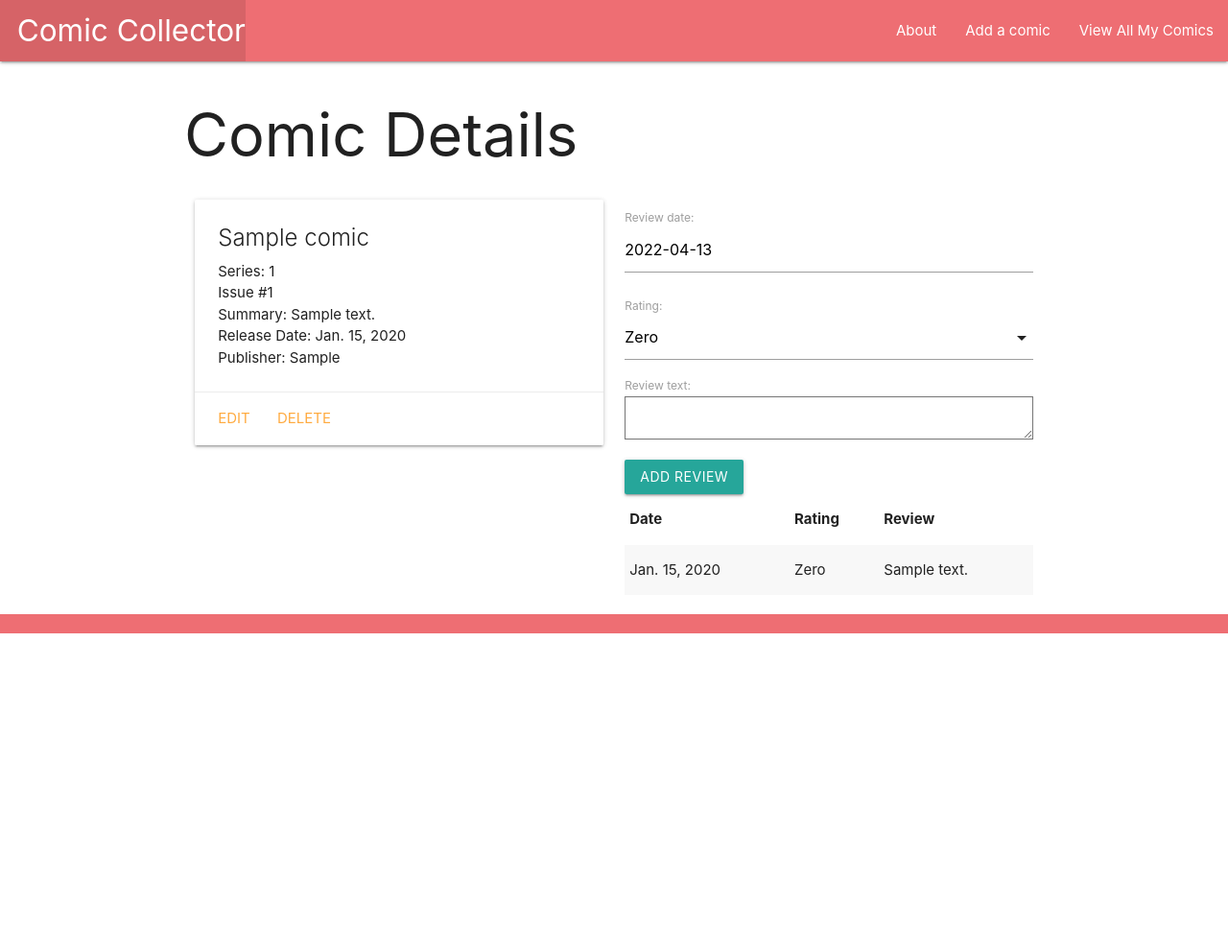
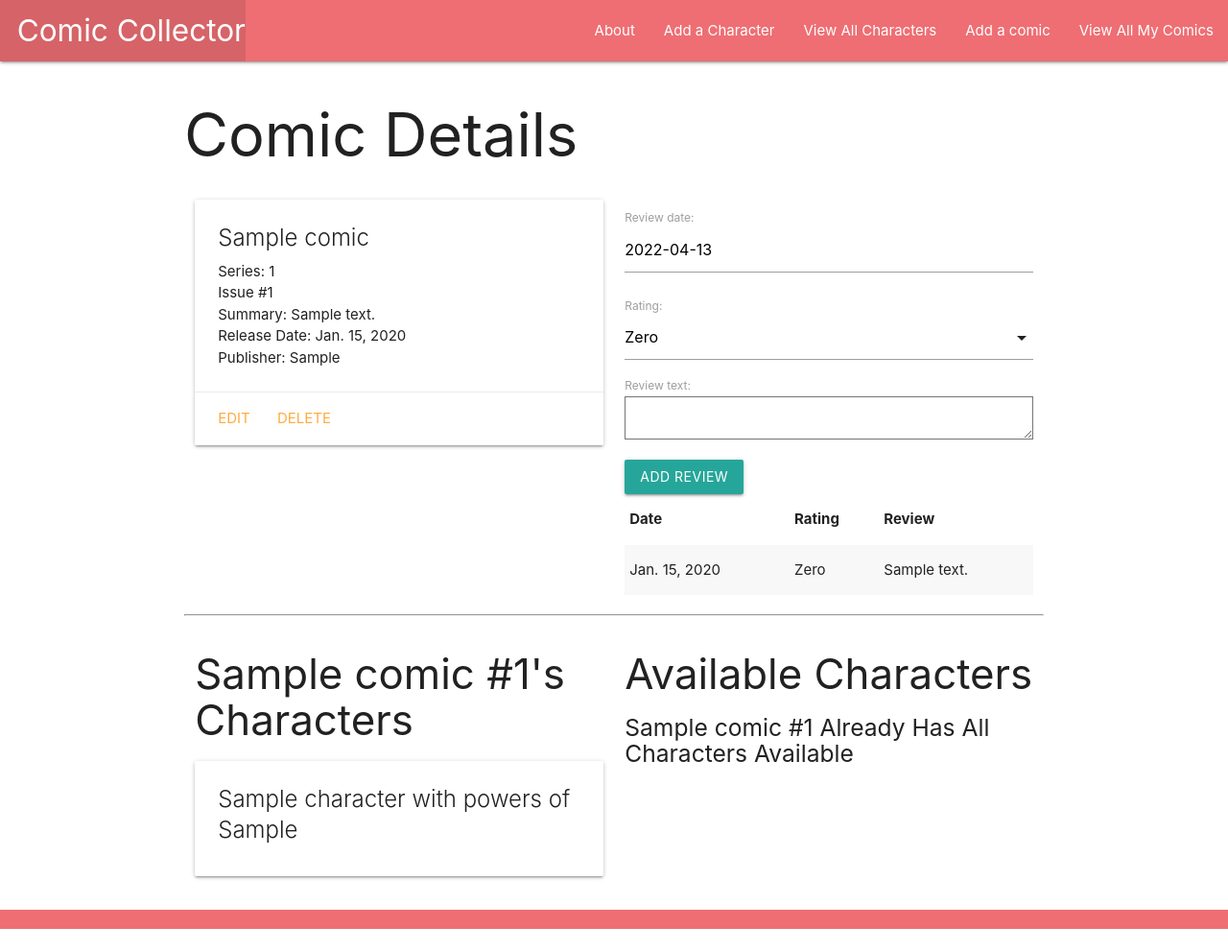
Before and after one commit to Sam-Eryn-Carroll/comiccollector, a Django app: page /comics/1/ in a window 1280 px wide. Shown: the whole page at 96% size. Before the commit the page ends 660 px from the top, so only its background shows below. Run offline with Django 4.2, Linux system fonts and the light colour scheme; tables that the repository leaves empty hold one stand-in row (values such as "Sample post").

Commit message:
comiccollector part 5

```diff
--- a/main_app/admin.py
+++ b/main_app/admin.py
@@ -1,7 +1,9 @@
 from django.contrib import admin
 
-from .models import Comic, Review
+from .models import Comic, Review, Character
 
 admin.site.register(Comic)
 
 admin.site.register(Review)
+
+admin.site.register(Character)
--- a/main_app/models.py
+++ b/main_app/models.py
@@ -10,6 +10,16 @@ RATING = (
     (5, 'Five')
 )
 
+class Character(models.Model):
+    name = models.CharField(max_length=50)
+    power = models.CharField(max_length=300)
+
+    def __str__(self):
+        return self.name
+
+    def get_absolute_url(self):
+        return reverse('characters_detail', kwargs={'pk': self.id})
+
 class Comic(models.Model):
     title = models.CharField(max_length=30)
     series = models.IntegerField()
@@ -17,6 +27,7 @@ class Comic(models.Model):
     summary = models.TextField(max_length=200)
     releasedate = models.DateField()
     publisher = models.CharField(max_length=20)
+    characters = models.ManyToManyField(Character)
 
     def __str__(self):
         return self.title
--- a/main_app/templates/base.html
+++ b/main_app/templates/base.html
@@ -17,6 +17,8 @@
                 </ul>
                 <ul class="right">
                     <li><a href="/about">About</a></li>
+                    <li><a href="{% url 'characters_create' %}">Add a Character</a></li>
+                    <li><a href="{% url 'characters_index' %}">View All Characters</a></li>
                     <li><a href="{% url 'comics_create' %}">Add a comic</a></li>
                     <li><a href="/comics">View All My Comics</a></li>
                 </ul>
--- a/main_app/templates/comics/detail.html
+++ b/main_app/templates/comics/detail.html
@@ -56,4 +56,46 @@
         M.FormSelect.init(selectEl);
     </script>
 
+<hr>
+<div class="row">
+  <div class="col s6">
+    <h3>{{ comic.title }} #{{ comic.issuenumber }}'s Characters</h3>
+    {% if comic.characters.count %}
+      {% for character in comic.characters.all %}
+        <div class="card">
+          <div class="card-content">
+            <span class="card-title">
+              <span>{{ character.name }}</span> with powers of {{ character.power }}
+            </span>
+          </div>
+        </div>
+      {% endfor %}
+    {% else %}
+      <h5>No Characters :(</h5>
+    {% endif %}
+  </div>
+  <!-- Available characters will come after this line -->
+  <div class="col s6">
+    <h3>Available Characters</h3>
+    {% if characters.count %}
+      {% for character in characters.all %}
+        <div class="card">
+          <div class="card-content">
+            <span class="card-title">
+              <span>{{ character.name }}</span> with powers of {{ character.power }}
+            </span>
+          </div>
+          <div class="card-action">
+            <form action="{% url 'assoc_character' comic.id character.id %}" method="POST">
+              {% csrf_token %}
+              <button type="submit" class="btn">Add</button>
+            </form>
+          </div>
+        </div>
+      {% endfor %}
+    {% else %}
+      <h5>{{comic.title}} #{{comic.issuenumber}} Already Has All Characters Available</h5>
+    {% endif %}
+  </div>
+</div>
 {% endblock %}
--- a/main_app/urls.py
+++ b/main_app/urls.py
@@ -11,4 +11,12 @@ urlpatterns = [
     path('comics/<int:pk>/update/', views.ComicUpdate.as_view(), name='comics_update'),
     path('comics/<int:pk>/delete/', views.ComicDelete.as_view(), name='comics_delete'),
     path('comics/<int:comic_id>/add_review/', views.add_review, name='add_review'),
+    path('characters/', views.CharacterList.as_view(), name='characters_index'),
+    path('characters/<int:pk>/', views.CharacterDetail.as_view(), name='characters_detail'),
+    path('characters/create/', views.CharacterCreate.as_view(), name='characters_create'),
+    path('characters/<int:pk>/update/', views.CharacterUpdate.as_view(), name='characters_update'),
+    path('characters/<int:pk>/delete/', views.CharacterDelete.as_view(), name='characters_delete'),
+    path('comics/<int:comic_id>/assoc_character/<int:character_id>/', views.assoc_character, name='assoc_character'),
+
+
 ]
--- a/main_app/views.py
+++ b/main_app/views.py
@@ -1,8 +1,10 @@
+from email import charset
 from sre_constants import SUCCESS
 from django.shortcuts import render, redirect
 from django.views.generic.edit import CreateView, UpdateView, DeleteView
+from django.views.generic import ListView, DetailView
 from django.http import HttpResponse
-from .models import Comic
+from .models import Comic, Character
 from .forms import ReviewForm
 
 
@@ -19,8 +21,30 @@ def comics_index(request):
 
 def comics_detail(request, comic_id):
     comic = Comic.objects.get(id=comic_id)
+    id_list = comic.characters.all().values_list('id')
+    characters_comic_dosent_have = Character.objects.exclude(id__in=id_list)
     review_form = ReviewForm()
-    return render(request, 'comics/detail.html', { 'comic': comic, 'review_form': review_form})
+    return render(request, 'comics/detail.html', {
+        'comic': comic,
+        'review_form': review_form,
+        'characters': characters_comic_dosent_have
+         })
+
+def assoc_character(request, comic_id, character_id):
+    Comic.objects.get(id=comic_id).characters.add(character_id)
+    return redirect('detail', comic_id=comic_id)
+
+class ComicCreate(CreateView):
+    model = Comic
+    fields = ['title', 'series', 'issuenumber', 'summary', 'releasedate', 'publisher']
+
+class ComicUpdate(UpdateView):
+    model = Comic
+    fields = '__all__'
+
+class ComicDelete(DeleteView):
+    model = Comic
+    success_url = '/comics/'
 
 def add_review(request, comic_id):
     form = ReviewForm(request.POST)
@@ -30,14 +54,20 @@ def add_review(request, comic_id):
         new_review.save()
     return redirect('detail', comic_id=comic_id)
 
-class ComicCreate(CreateView):
-    model = Comic
+class CharacterList(ListView):
+    model = Character
+
+class CharacterDetail(DetailView):
+    model = Character
+
+class CharacterCreate(CreateView):
+    model = Character
     fields = '__all__'
 
-class ComicUpdate(UpdateView):
-    model = Comic
-    fields = '__all__'
+class CharacterUpdate(UpdateView):
+    model = Character
+    fields = ['name', 'power']
 
-class ComicDelete(DeleteView):
-    model = Comic
-    success_url = '/comics/'
+class CharacterDelete(DeleteView):
+    model = Character
+    success_url = '/characters/'
```
Also changed, not shown: main_app/templates/main_app/character_confirm_delete.html (added, +13 -0 lines), main_app/templates/main_app/character_detail.html (added, +20 -0 lines), main_app/templates/main_app/character_form.html (added, +21 -0 lines), main_app/templates/main_app/character_list.html (added, +17 -0 lines), main_app/migrations/0007_character.py (added), main_app/migrations/0008_comic_characters.py (added).
